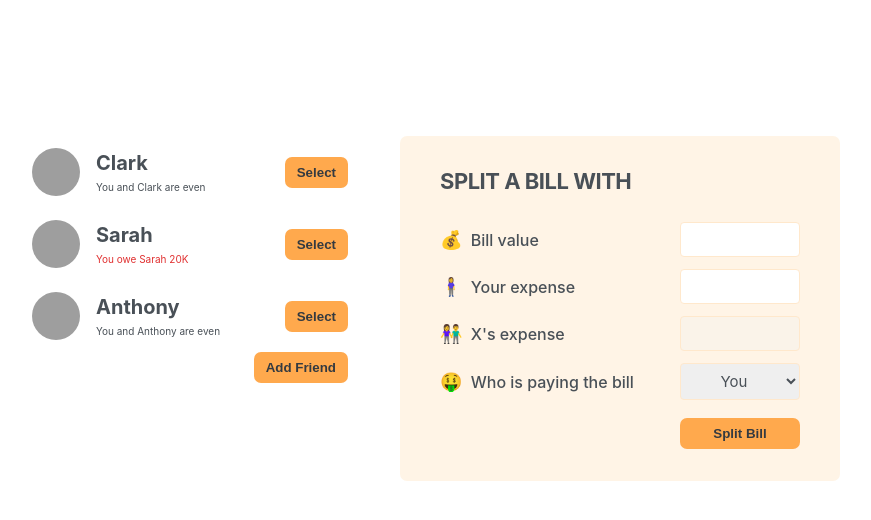
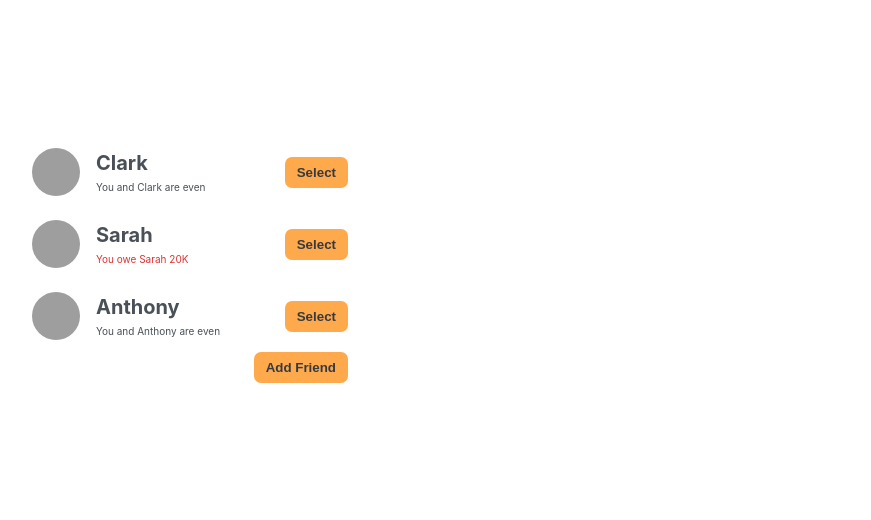
Before and after one commit to SivaSurender/React-Projects, a React (Vite) app: page / in a window 1280 px wide. Shown: the top 520 px of the page, without its empty margins (210-1081 px from the left). Built offline with nearby package versions, Linux system fonts and the light colour scheme; grey boxes are pictures that could not be loaded.

Commit message:
Added code

```diff
--- a/FormAddFriend.jsx
+++ b/FormAddFriend.jsx
@@ -9,6 +9,7 @@ function FormAddFriend({ getMasterData }) {
   });
 
   const addFriendHandle = (e) => {
+    if (!user.name) return;
     e.preventDefault();
     const Obj = {
       ...user,
--- a/FormSplitBill.jsx
+++ b/FormSplitBill.jsx
@@ -1,23 +1,40 @@
-import React from "react";
+import React, { useState } from "react";
 
-function FormSplitBill() {
+function FormSplitBill({ selectedData, getSplitHandler }) {
+  const [billVal, setBillVal] = useState(0);
+  const [userPaying, setuserPaying] = useState("");
+  const [myExp, setmyExp] = useState(0);
+
+  const splitHandler = (e) => {
+    e.preventDefault();
+    if (!billVal && !userPaying) return;
+    getSplitHandler(userPaying === "myself" ? myExp : -myExp);
+  };
+
   return (
-    <form className="form-split-bill">
-      <h2>Split a bill with</h2>
+    <form className="form-split-bill" onSubmit={splitHandler}>
+      <h2>Split a bill with {selectedData.name}</h2>
 
       <label>💰 Bill value</label>
-      <input type="text" />
+      <input type="number" onChange={(e) => setBillVal(+e.target.value)} />
 
       <label>🧍‍♀️ Your expense</label>
-      <input type="text" />
+      <input type="number" onChange={(e) => setmyExp(+e.target.value)} />
 
       <label>👫 X's expense</label>
-      <input type="text" disabled />
+      <input
+        type="text"
+        disabled
+        value={billVal - myExp < 0 ? "Invalid Denomination" : billVal - myExp}
+      />
 
       <label>🤑 Who is paying the bill</label>
-      <select>
-        <option value="user">You</option>
-        <option value="friend">X</option>
+      <select
+        value={userPaying}
+        onChange={(e) => setuserPaying(e.target.value)}
+      >
+        <option value="myself">You</option>
+        <option value={selectedData.name}>{selectedData.name}</option>
       </select>
 
       <button className="button">Split Bill</button>
--- a/FriendsList.jsx
+++ b/FriendsList.jsx
@@ -2,11 +2,28 @@ import React from "react";
 
 import IndFriend from "./IndFriend";
 
-function FriendsList({ masterData }) {
+function FriendsList({
+  masterData,
+  setShowSelected,
+  setSelectedData,
+  selectedData,
+  showSelected,
+  setShowAdd,
+}) {
   return (
     <div>
       {masterData.map((each) => {
-        return <IndFriend friend={each} key={each.id} />;
+        return (
+          <IndFriend
+            friend={each}
+            key={each.id}
+            setShowSelected={setShowSelected}
+            setSelectedData={setSelectedData}
+            selectedData={selectedData}
+            showSelected={showSelected}
+            setShowAdd={setShowAdd}
+          />
+        );
       })}
     </div>
   );
--- a/IndFriend.jsx
+++ b/IndFriend.jsx
@@ -1,8 +1,19 @@
 import React from "react";
 
-function IndFriend({ friend }) {
+function IndFriend({
+  friend,
+  setShowSelected,
+  setSelectedData,
+  selectedData,
+  showSelected,
+  setShowAdd,
+}) {
   return (
-    <li>
+    <li
+      className={
+        selectedData.id && showSelected === friend.id ? "selected" : ""
+      }
+    >
       <img src={friend.image} alt={friend.name} />
       <h1>{friend.name}</h1>
       {friend.balance > 0 ? (
@@ -18,7 +29,16 @@ function IndFriend({ friend }) {
       ) : (
         <p className="">You and {friend.name} are even</p>
       )}
-      <button className="button">Select</button>
+      <button
+        onClick={(e) => {
+          setShowAdd(false);
+          setShowSelected((prev) => !prev);
+          setSelectedData(friend);
+        }}
+        className="button"
+      >
+        {selectedData.id === friend.id && showSelected ? "Close" : "Select"}
+      </button>
     </li>
   );
 }
--- a/src/App.jsx
+++ b/src/App.jsx
@@ -27,20 +27,48 @@ import FormAddFriend from "../FormAddFriend";
 function App() {
   const [showAdd, setShowAdd] = useState(false);
   const [masterData, setMasterData] = useState(initialFriends);
+  const [showSelected, setShowSelected] = useState(false);
+  const [selectedData, setSelectedData] = useState({});
 
   const getMasterData = (data) => {
     setMasterData((prev) => [...prev, data]);
+    setShowAdd(false);
   };
+
+  const getSplitHandler = (data) => {
+    console.log(data);
+    setMasterData((prev) => {
+      return prev.map((each) => {
+        return each.id === selectedData.id
+          ? { ...each, balance: each.balance + data }
+          : each;
+      });
+    });
+  };
+  console.log(masterData, "mas");
+
   return (
     <div className="app">
       <div className="sidebar">
-        <FriendsList masterData={masterData} />
+        <FriendsList
+          masterData={masterData}
+          setShowSelected={setShowSelected}
+          setSelectedData={setSelectedData}
+          selectedData={selectedData}
+          showSelected={showSelected}
+          setShowAdd={setShowAdd}
+        />
         {showAdd && <FormAddFriend getMasterData={getMasterData} />}
         <button className="button" onClick={() => setShowAdd((prev) => !prev)}>
           {showAdd ? "Close" : "Add Friend"}
         </button>
       </div>
-      <FormSplitBill />
+      {showSelected && (
+        <FormSplitBill
+          selectedData={selectedData}
+          getSplitHandler={getSplitHandler}
+        />
+      )}
     </div>
   );
 }
```
